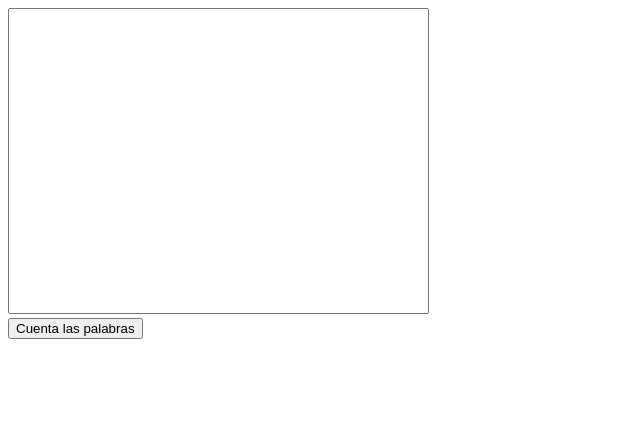
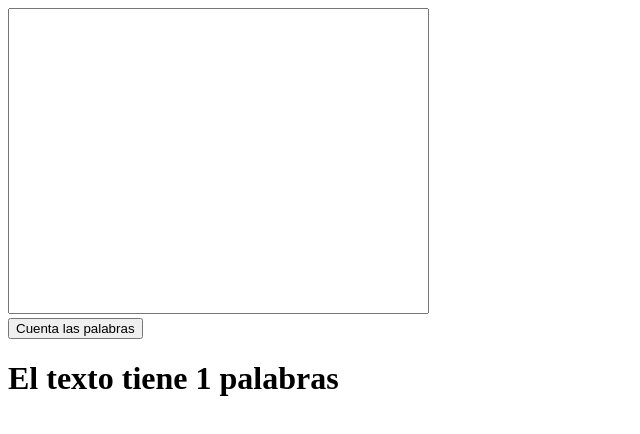
Before and after one commit to holakadocode/contador-de-palabras, a plain HTML site: page index.html in a window 1280 px wide. Both pictures are taken after a click on the button "Cuenta las palabras". Shown: the whole page, without its empty margins (0-640 px from the left). Drawn offline with Linux system fonts and the light colour scheme.

Commit message:
El resultado se muestra en un H1

```diff
--- a/app.js
+++ b/app.js
@@ -1,6 +1,7 @@
 
 function countWords() {
     const text = document.getElementById('text').value;
+    const resultado = document.getElementById('resultado');
 
-    console.log(text.split(' ').length)
+    resultado.textContent = `El texto tiene ${text.split(' ').length} palabras`;
 }
--- a/index.html
+++ b/index.html
@@ -9,6 +9,7 @@
 	<body>
         <textarea id="text" cols="50" rows="20" style="resize: none;"></textarea> <br />
 		<button onClick="countWords()">Cuenta las palabras</button>
-		<script src="app.js"></script>
+		<h1 id="resultado"></h1>
+        <script src="app.js"></script>
 	</body>
 </html>
```
